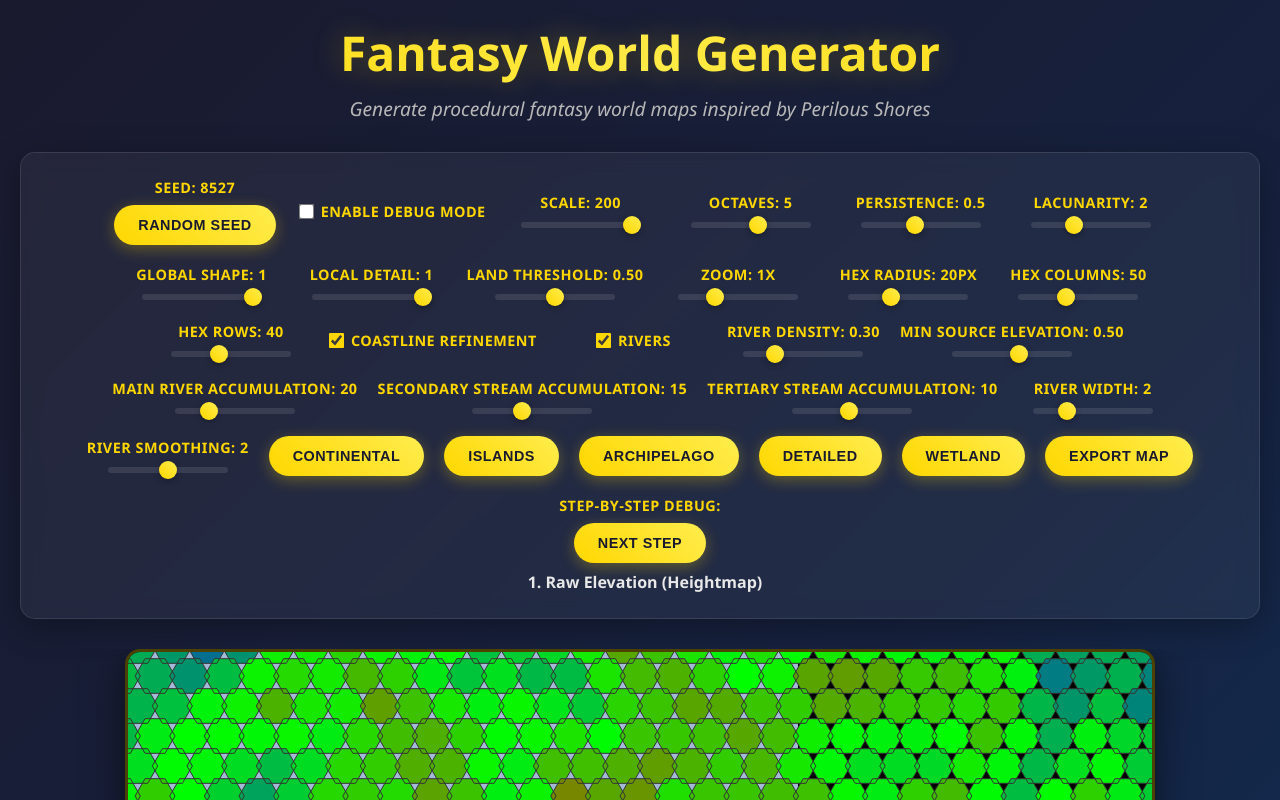
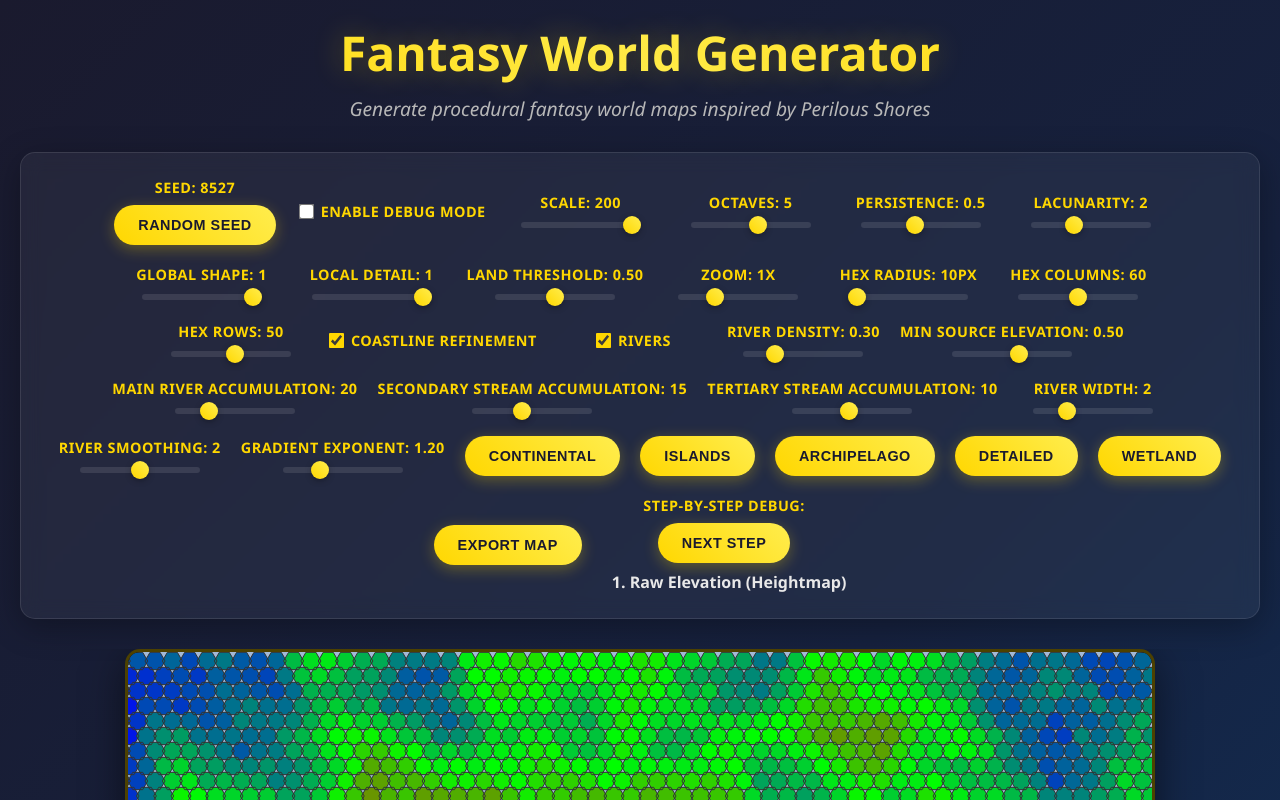
Before and after one commit to ncuskey/WorldGen, a React (Create React App) app: page / in a window 1280 px wide. Shown: the top 800 px of the page. Built offline with nearby package versions, Linux system fonts and the light colour scheme.

Commit message:
Improved hex appearance and speck removal

```diff
--- a/src/App.tsx
+++ b/src/App.tsx
@@ -44,6 +44,7 @@ interface MapSettings {
   showHexOutlines: boolean;
   showElevationHeatmap: boolean;
   showLandWaterDebug: boolean;
+  gradientExponent: number; // new
 }
 
 interface Biome {
@@ -92,9 +93,9 @@ function App() {
     riverDensity: 0.3,
     debugOverlay: false,
     // Hex grid settings
-    hexRadius: 20,
-    hexCols: 50,
-    hexRows: 40,
+    hexRadius: 10, // default to 10
+    hexCols: 60,   // default to 60
+    hexRows: 50,   // default to 50
     // River settings
     minSourceElev: 0.5,
     mainRiverAccum: 20,
@@ -107,6 +108,7 @@ function App() {
     showHexOutlines: false,
     showElevationHeatmap: false,
     showLandWaterDebug: false,
+    gradientExponent: 1.2,
   });
   const [isGenerating, setIsGenerating] = useState(false);
   const [debugInfo, setDebugInfo] = useState<any>(null);
@@ -146,7 +148,7 @@ function App() {
       noiseScale: settings.scale,
       noiseWeight: settings.localDetailWeight,
       shapeWeight: settings.globalShapeWeight,
-      gradientExponent: 1.2,
+      gradientExponent: settings.gradientExponent, // now from UI
       seaLevel: settings.landThreshold,
     });
 
@@ -618,6 +620,20 @@ function App() {
           </>
         )}
 
+        <div className="control-group">
+          <label title="Exponent for radial gradient. Higher = rounder continents, lower = more irregular.">
+            Gradient Exponent: {settings.gradientExponent.toFixed(2)}
+          </label>
+          <input
+            type="range"
+            min="0.5"
+            max="3.0"
+            step="0.01"
+            value={settings.gradientExponent}
+            onChange={e => setSettings(prev => ({ ...prev, gradientExponent: parseFloat(e.target.value) }))}
+          />
+        </div>
+
         <button onClick={handlePresetContinental}>Continental</button>
         <button onClick={handlePresetIslands}>Islands</button>
         <button onClick={handlePresetArchipelago}>Archipelago</button>
--- a/src/render.ts
+++ b/src/render.ts
@@ -66,12 +66,13 @@ export function renderHexMap(
   const offsetX = (width - mapW) / 2;
   const offsetY = (height - mapH) / 2;
 
+  // 1) Paint the full-canvas ocean un-translated
+  ctx.fillStyle = OCEAN_COLOR;
+  ctx.fillRect(0, 0, width, height);
+
+  // 2) Now shift origin so the hex-grid is centered
   ctx.save();
   ctx.translate(offsetX, offsetY);
-
-  // Fill ocean background
-  ctx.fillStyle = OCEAN_COLOR;
-  ctx.fillRect(0, 0, width, height);
 
   // Debug mode: Show elevation heatmap
   if (debugMode && showElevationHeatmap) {
--- a/src/worldGenerator.ts
+++ b/src/worldGenerator.ts
@@ -74,7 +74,9 @@ export function generateHexMapSteps(seed: number, config: HexMapConfig, debug: b
       const dy = y - centerY;
       const dist = Math.sqrt(dx * dx + dy * dy);
       const gradient = Math.pow(1 - dist / maxDist, gradientExponent);
-      const elevation = noiseHeight * noiseWeight + gradient * shapeWeight;
+      // Blend using user weights _and normalize_ so elevation stays in [0…1]
+      const weightedSum = noiseHeight * noiseWeight + gradient * shapeWeight;
+      const elevation = weightedSum / (noiseWeight + shapeWeight);
       rawHexes.push({ q, r, x, y, elevation, isLand: false });
     }
   }
@@ -177,9 +179,9 @@ export function generateHexMap(seed: number, config: HexMapConfig, debug: boolea
       const dist = Math.sqrt(dx * dx + dy * dy);
       const gradient = Math.pow(1 - dist / maxDist, gradientExponent);
 
-      // Blend using user weights
-      const elevation = noiseHeight * noiseWeight + gradient * shapeWeight;
-      const isLand = elevation > seaLevel;
+      // Blend using user weights _and normalize_ so elevation stays in [0…1]
+      const sum = noiseHeight * noiseWeight + gradient * shapeWeight;
+      const elevation = sum / (noiseWeight + shapeWeight);
 
       // Track elevation statistics
       minElev = Math.min(minElev, elevation);
@@ -190,7 +192,7 @@ export function generateHexMap(seed: number, config: HexMapConfig, debug: boolea
       else if (Math.abs(elevation - seaLevel) < 0.001) atSeaLevel++;
       else aboveSeaLevel++;
 
-      hexes.push({ q, r, x, y, elevation, isLand });
+      hexes.push({ q, r, x, y, elevation, isLand: elevation > seaLevel });
     }
   }
 
```
